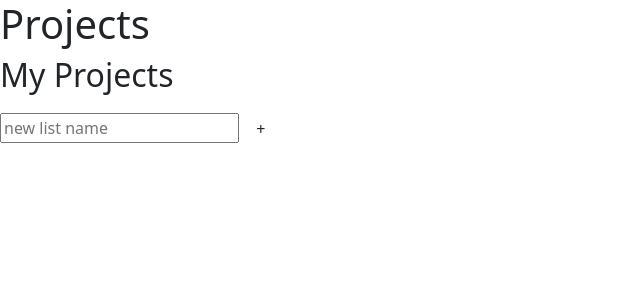
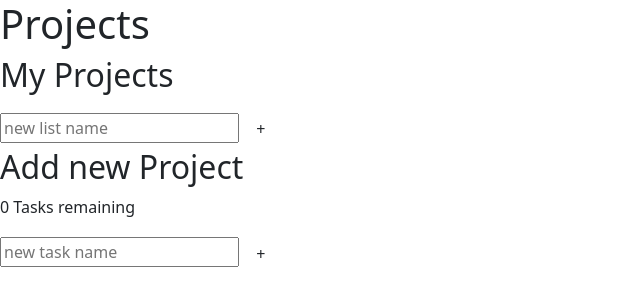
Before and after one commit to billodiallo/Todo-List, a website built with webpack: page dist/index.html in a window 1280 px wide. Shown: the whole page, without its empty margins (0-640 px from the left). Built offline with nearby package versions, Linux system fonts and the light colour scheme.

Commit message:
Add project section and tasks

```diff
--- a/dist/index.html
+++ b/dist/index.html
@@ -30,6 +30,28 @@
         </form>
       </div>
 
+      <div class="todo-list" data-list-display-container>
+        <div class="todo-header">
+          <h2 class="list-title" data-list-title>Add new Project</h2>
+          <p class="task-count" data-list-count>0 Tasks remaining</p>
+        </div>
+
+        <div class="todo-body">
+            <div class="tasks" data-tasks></div>
+
+            <div class="new-task-creator">
+                <form action="" data-new-task-form>
+                    <input
+                      type="text"
+                      data-new-task-input
+                      class="new task"
+                      placeholder="new task name"
+                      aria-label="new task name"
+                    />
+                    <button class="btn create" aria-label="create new task">+</button>
+                  </form>
+            </div>
+
 
 
 
```
